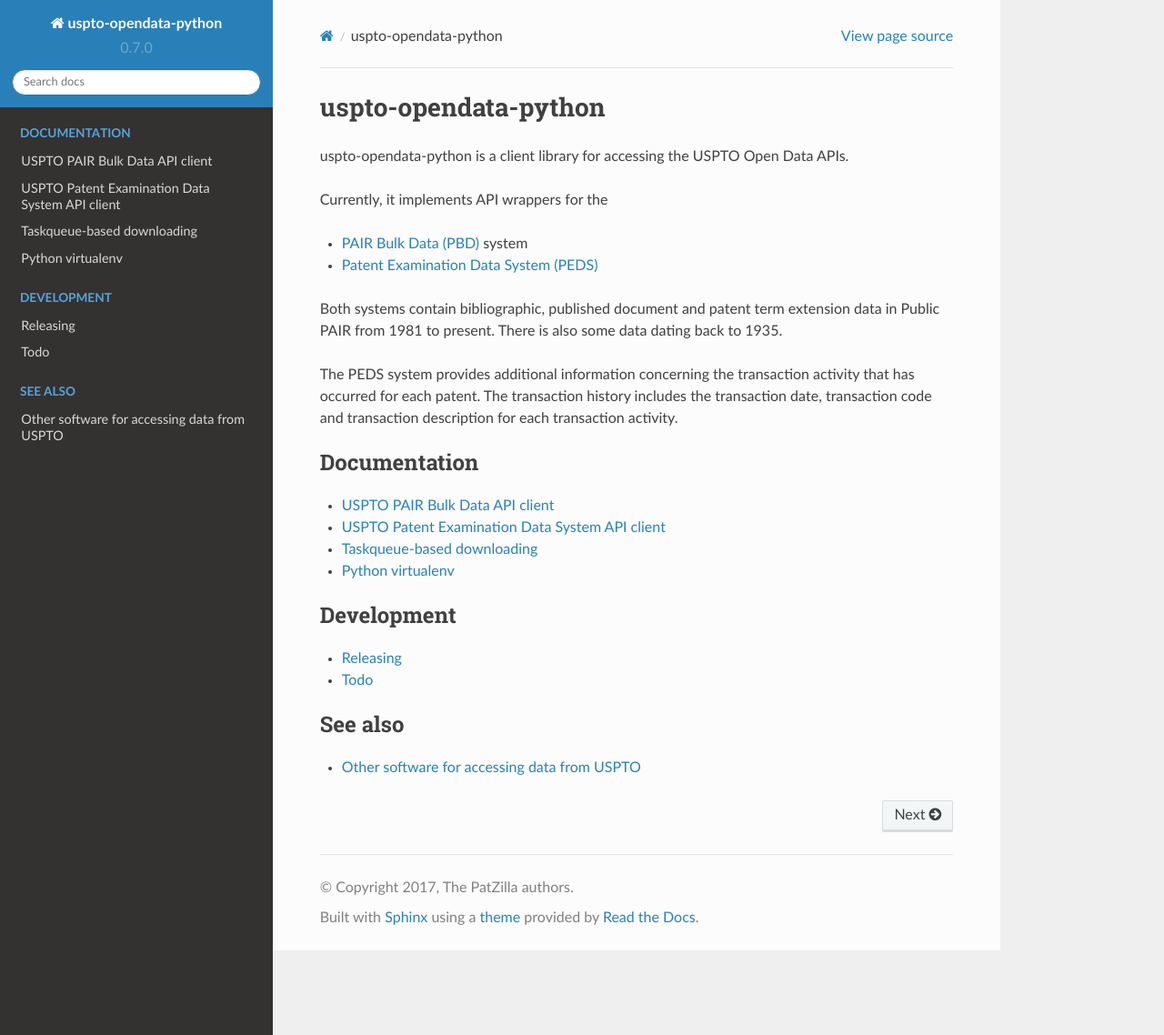
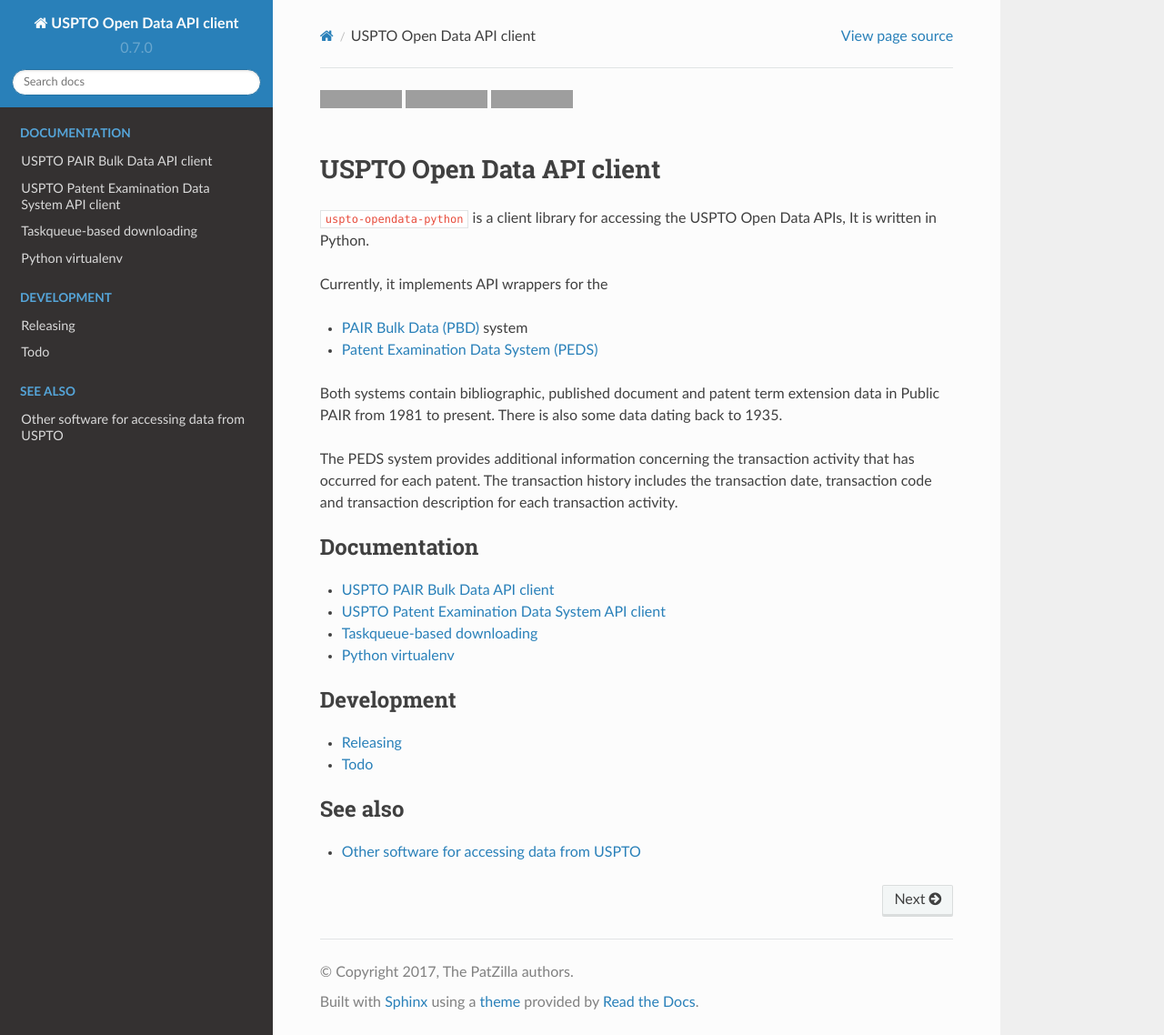
Before and after one commit to ip-tools/uspto-opendata-python, a Sphinx documentation site: the page built from docs/index.rst, in a window 1280 px wide and 1138 px high. Shown: the whole window at 91% size. Built offline with Sphinx 7.4.7 and the Read the Docs theme 2.0.0, drawn with Linux system fonts in a browser that asks for light colours; grey boxes are pictures that could not be loaded.

```diff
--- a/CHANGES.rst
+++ b/CHANGES.rst
@@ -4,6 +4,10 @@ USPTO Open Data API client CHANGES
 
 development
 ===========
+
+2017-10-31 0.7.1
+================
+- Update documentation
 
 2017-10-31 0.7.0
 ================
--- a/docs/conf.py
+++ b/docs/conf.py
@@ -48,7 +48,7 @@ source_suffix = '.rst'
 master_doc = 'index'
 
 # General information about the project.
-project = u'uspto-opendata-python'
+project = u'USPTO Open Data API client'
 copyright = u'2017, The PatZilla authors'
 author = u'The PatZilla authors'
 
--- a/docs/index.rst
+++ b/docs/index.rst
@@ -3,10 +3,20 @@
    You can adapt this file completely to your liking, but it should at least
    contain the root `toctree` directive.
 
-uspto-opendata-python
-=====================
+.. image:: https://img.shields.io/badge/Python-2.7,%203.6-green.svg
+    :target: https://pypi.org/project/uspto-opendata-python/
 
-uspto-opendata-python is a client library for accessing the USPTO Open Data APIs.
+.. image:: https://img.shields.io/pypi/v/uspto-opendata-python.svg
+    :target: https://pypi.org/project/uspto-opendata-python/
+
+.. image:: https://img.shields.io/github/tag/ip-tools/uspto-opendata-python.svg
+    :target: https://github.com/ip-tools/uspto-opendata-python
+
+|
+
+USPTO Open Data API client
+==========================
+``uspto-opendata-python`` is a client library for accessing the USPTO Open Data APIs,  It is written in Python.
 
 Currently, it implements API wrappers for the
 
```
Also changed, not shown: README.rst (+6 -2 lines).
